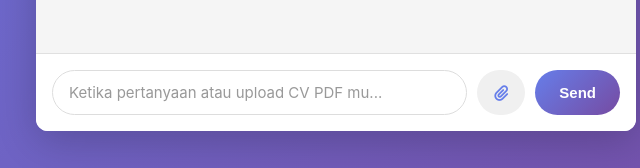
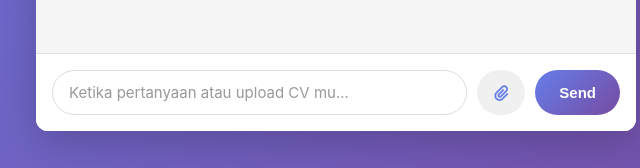
Before and after one commit to Abdusha/chatbot-project, a website: page public/index.html in a window 1280 px wide. Shown: the part 629-797 px from the top of the page, 304-944 px from the left. Drawn offline with nearby package versions, Linux system fonts and the light colour scheme.

Commit message:
initial commit

```diff
--- a/public/index.html
+++ b/public/index.html
@@ -17,7 +17,7 @@
     <h1>Hello Work ID</h1>
     <div id="chat-box" class="chat-box"></div>
     <form id="chat-form">
-      <input type="text" id="user-input" placeholder="Ketika pertanyaan atau upload CV PDF mu..." autocomplete="off" required />
+      <input type="text" id="user-input" placeholder="Ketika pertanyaan atau upload CV mu..." autocomplete="off" required />
       <input type="file" id="file-input" accept=".pdf,.txt,.doc,.docx" style="display: none;" />
       <button type="button" id="attach-btn" class="attach-btn" title="Upload CV">
         <i class="fas fa-paperclip"></i>
```
Also changed, not shown: README.md.
